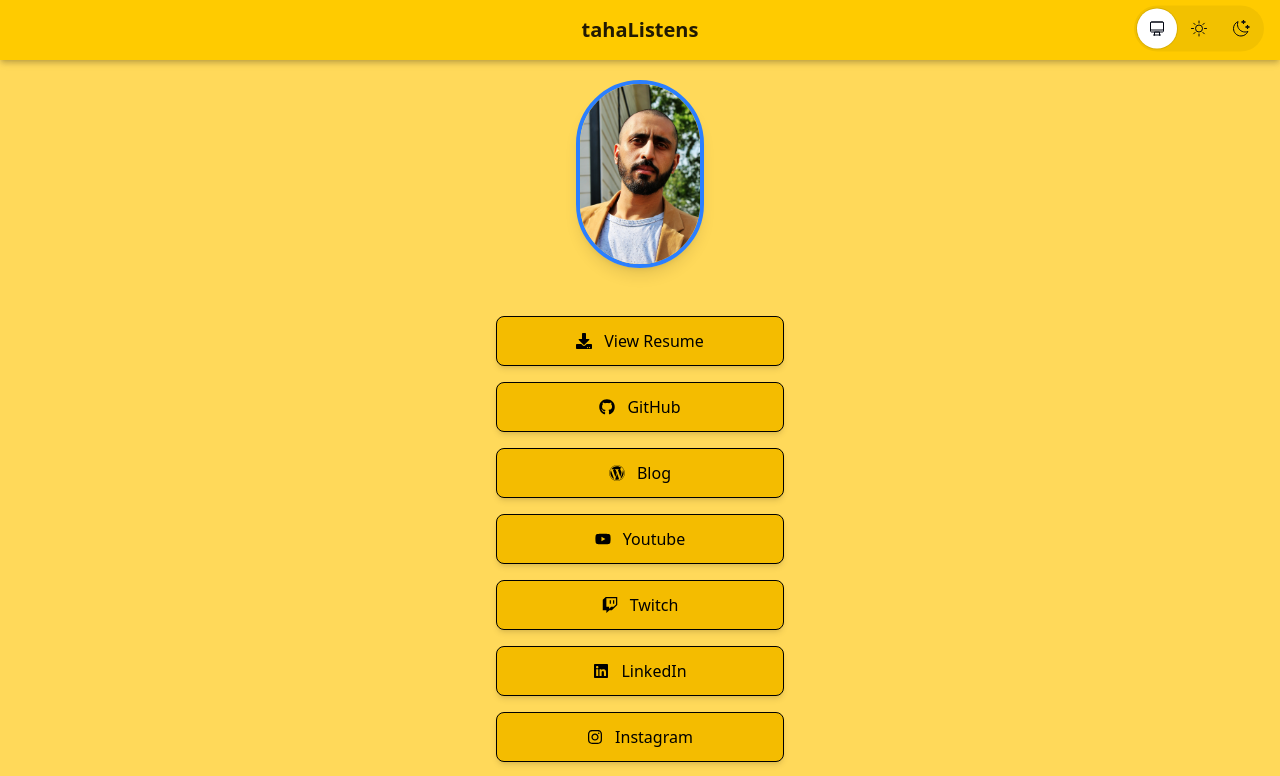
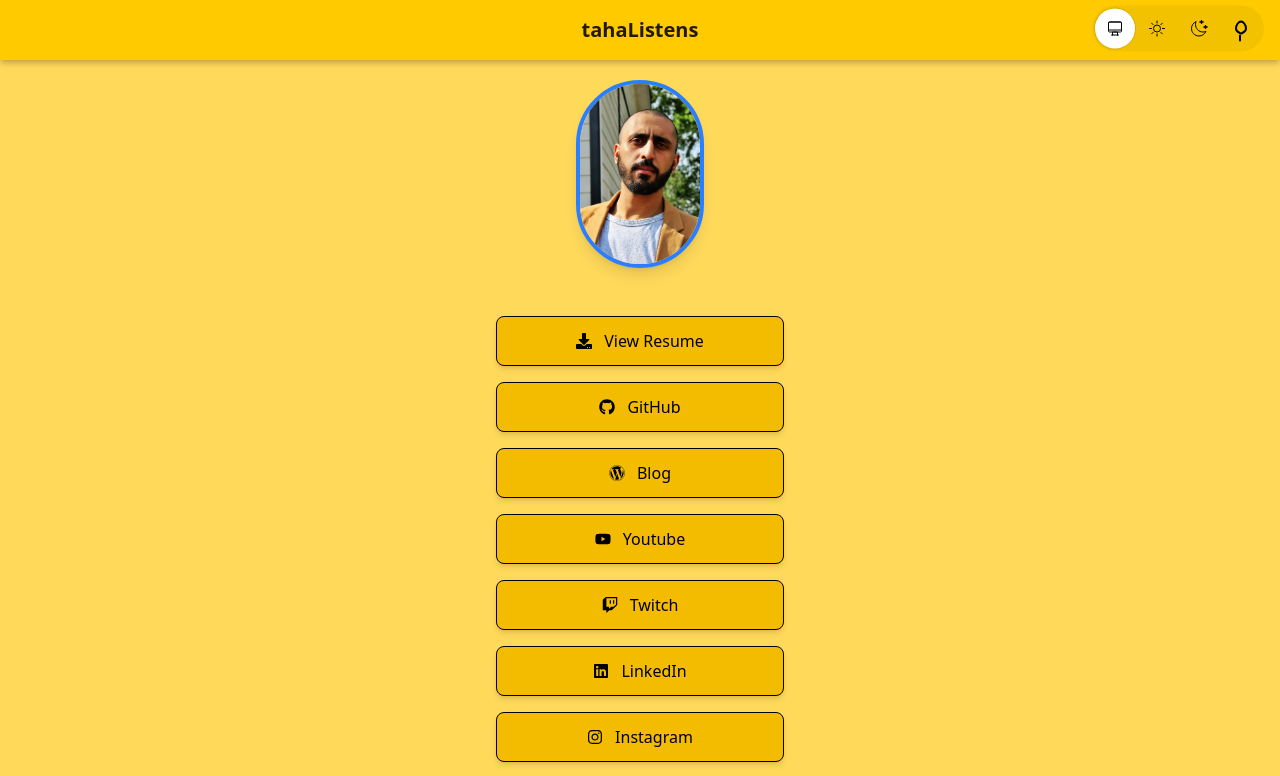
Before and after one commit to tahaListens/tahaListens.github.io, a React (Vite) app: page / in a window 1280 px wide. Shown: the top 776 px of the page. Built offline with nearby package versions, Linux system fonts and the light colour scheme.

Commit message:
Theme Toggle working

```diff
--- a/src/components/Navbar.jsx
+++ b/src/components/Navbar.jsx
@@ -8,9 +8,14 @@ const Navbar = () => {
       <h1 className="text-xl font-bold text-center text-text-1">tahaListens</h1>
       <div className="absolute right-4 top-1/2 transform -translate-y-1/2">
         <ThemeToggle />
+        {/* // need to add drop down menu for theme toggle */}
       </div>
     </nav>
   );
 };
 
 export default Navbar;
+
+// TO Do: Add an about me section
+// TO Do: Add a contact me section
+//
--- a/src/components/Themetoggle.jsx
+++ b/src/components/Themetoggle.jsx
@@ -1,8 +1,30 @@
 import React, { useEffect, useState } from "react";
 
 const ThemeToggle = () => {
-  // State to track the current theme (light, dark, or system)
+
+  // State to track the current theme (light, dark, green, or system)
 const [theme, setTheme] = useState(localStorage.theme || "system");
+// const [isOpen, setIsOpen] = useState(false); // State to manage dropdown visibility
+
+//svg icons
+
+// const systemIcon = () => {
+//   <svg viewBox="0 0 28 28" fill="none">
+//           <path
+//             d="M7.5 8.5C7.5 7.94772 7.94772 7.5 8.5 7.5H19.5C20.0523 7.5 20.5 7.94772 20.5 8.5V16.5C20.5 17.0523 20.0523 17.5 19.5 17.5H8.5C7.94772 17.5 7.5 17.0523 7.5 16.5V8.5Z"
+//             stroke="currentColor"
+//           />
+//           <path
+//             d="M7.5 8.5C7.5 7.94772 7.94772 7.5 8.5 7.5H19.5C20.0523 7.5 20.5 7.94772 20.5 8.5V14.5C20.5 15.0523 20.0523 15.5 19.5 15.5H8.5C7.94772 15.5 7.5 15.0523 7.5 14.5V8.5Z"
+//             stroke="currentColor"
+//           />
+//           <path
+//             d="M16.5 20.5V17.5H11.5V20.5M16.5 20.5H11.5M16.5 20.5H17.5M11.5 20.5H10.5"
+//             stroke="currentColor"
+//             strokeLinecap="round"
+//           />
+//         </svg> }
+
 
 // Function to set the theme
 const setThemeMode = (selectedTheme) => {
@@ -10,10 +32,12 @@ const ThemeToggle = () => {
     // If the user selects "system," respect the system preference
     const isSystemDark = window.matchMedia("(prefers-color-scheme: dark)").matches;
     document.documentElement.classList.toggle("dark", isSystemDark); // Toggle dark class based on system preference
+    document.documentElement.classList.toggle("green", false); // Ensure green is not applied
     localStorage.removeItem("theme"); // Clear the user's saved preference
   } else {
-      // If the user selects "light" or "dark," set the theme accordingly
+    // If the user selects "light," "dark," or "green," set the theme accordingly
     document.documentElement.classList.toggle("dark", selectedTheme === "dark"); // Toggle dark class
+    document.documentElement.classList.toggle("green", selectedTheme === "green"); // Toggle green class
     localStorage.theme = selectedTheme; // Save the user's preference in localStorage
   }
   setTheme(selectedTheme); // Update the state with the selected theme
@@ -42,7 +66,7 @@ const ThemeToggle = () => {
 
   return (
     <div
-      className="relative z-0 inline-grid grid-cols-3 gap-0.5 rounded-full bg-gray-950/5 p-0.75 text-gray-950 dark:bg-white/10 dark:text-white"
+      className="relative z-0 inline-grid grid-cols-4 gap-0.5 rounded-full bg-gray-950/5 p-0.75 text-gray-95"
       role="radiogroup"
     >
 
@@ -150,6 +174,37 @@ const ThemeToggle = () => {
           />
         </svg>
       </button>
+
+      {/* Green Mode Button */}
+      <button
+        className={`rounded-full p-1.5 *:size-7 ${
+          theme === "green"
+            ? "bg-gray-700 inset-ring ring ring-transparent inset-ring-white/10"
+            : ""
+        }`}
+        aria-label="Green theme"
+        role="radio"
+        aria-checked={theme === "green"}
+        onClick={() => setThemeMode("green")}
+      >
+
+        <svg viewBox="0 0 28 28" fill="none" xmlns="http://www.w3.org/2000/svg">
+  <path
+    d="M13 21V26"
+    stroke="currentColor"
+    strokeWidth="2"
+    strokeLinecap="round"
+    strokeLinejoin="round"/>
+  <path
+    d="M9 14C9 10 12 7 14 7C16 7 19 10 19 14C19 16 17 17.5 16 18C15.5 18.5 14.5 19 14 19C13.5 19 12.5 18.5 12 18C11 17.5 9 16 9 14Z"
+    stroke="currentColor"
+    strokeWidth="2"
+    strokeLinecap="round"
+    strokeLinejoin="round"/>
+</svg>
+      </button>
+
+
     </div>
   );
 };
--- a/src/index.css
+++ b/src/index.css
@@ -28,10 +28,21 @@ html.dark {
   --color-text-2: var(--color-stone-800);
   --color-link: var(--color-blue-500);
   --color-surface-bg: var(--color-stone-200);
-  --color-surface-nav: var(--color-stone-900);
+  --color-surface-nav: var(--color-stone-700);
   --color-surface-3: var(--color-stone-400);
   --color-surface-btn-link: var(--color-stone-400);
   --color-surface-shadow: var(--color-stone-900);
+}
+
+html.green {
+  /* Green theme */
+  --color-text-1: var(--color-green-900);
+  --color-text-2: var(--color-green-800);
+  --color-link: var(--color-blue-500);
+  --color-surface-bg: var(--color-green-200);
+  --color-surface-nav: var(--color-green-300);
+  --color-surface-3: var(--color-green-400);
+  --color-surface-btn-link: var(--color-green-400);
 }
 
 /* Apply the variables */
```
Lines whose indentation alone changed are shown as unchanged.
